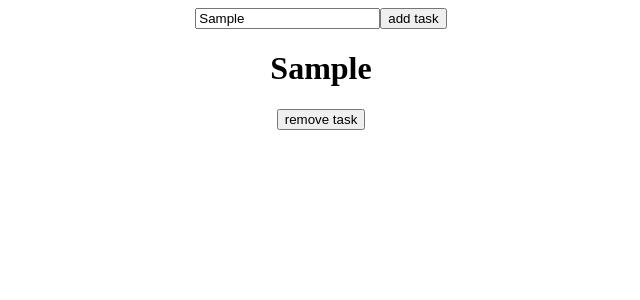
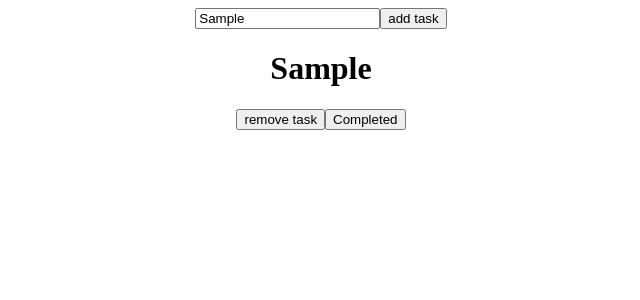
Before and after one commit to tanaydave/react-, a React (Create React App) app: page / in a window 1280 px wide. Both pictures are taken after typing "Sample" into the empty fields and a click on the button "add task". Shown: the top 300 px of the page, without its empty margins (319-959 px from the left). Built offline with nearby package versions, Linux system fonts and the light colour scheme.

Commit message:
added COMPLETED feature

```diff
--- a/src/App.js
+++ b/src/App.js
@@ -7,31 +7,54 @@ function App() {
 
   const [todoList, setTodoList] = useState([]);
   const [newTask,setNewTask]= useState("");
+
+
   const handleChange =(event)=>{
     setNewTask(event.target.value)
   }
+
   const addTask =()=>{
     const task={
       id: todoList.length === 0 ? 1 : todoList[todoList.length - 1].id + 1,
       taskName:newTask,
+      completed:false
 
     }
 
     setTodoList([...todoList,task]);
   }
+
+
   const removeTask=(id)=>{
   setTodoList(todoList.filter((task)=> task.id !== id));
   }
+
+
+  const completedTask=(id)=>{
+    setTodoList(
+      todoList.map((task)=>{
+        if(task.id===id){
+          return {...task,completed:true}
+        }
+        else{
+          return task
+        }
+
+    }))
+  }
+
+
   return (
     <div className="App">
       <div className="addTask">
         <input onChange={handleChange}></input>
         <button onClick={addTask}>add task</button>
+
       </div>
 
       <div className="list">
       {todoList.map((task)=>{
-        return <Task taskName={task.taskName} id ={task.id} removeTask={removeTask}/>
+        return <Task taskName={task.taskName} id ={task.id} removeTask={removeTask} completed={task.completed} completedTask={completedTask}/>
 
       }
       )
--- a/src/task.js
+++ b/src/task.js
@@ -1,8 +1,9 @@
 export const Task =(props)=>{
     return(
-    <div className="list">
+    <div className="list" style={{backgroundColor:props.completed ? "green":"white"}}>
     <h1>{props.taskName}</h1>
     <button onClick={()=>props.removeTask(props.id)}>remove task</button>
+    <button onClick={()=>props.completedTask(props.id)}>Completed</button>
     </div>
     )
 }
```
